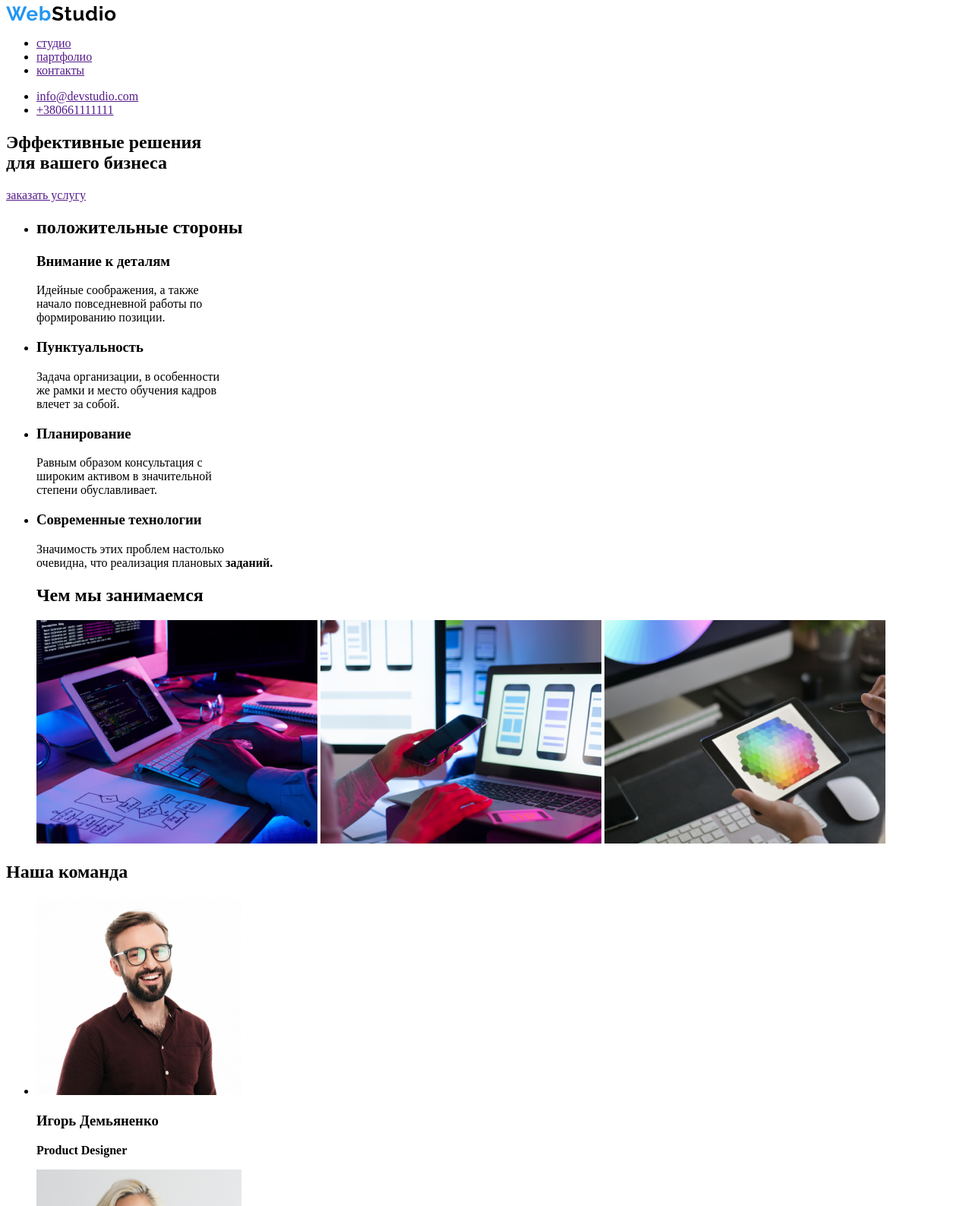
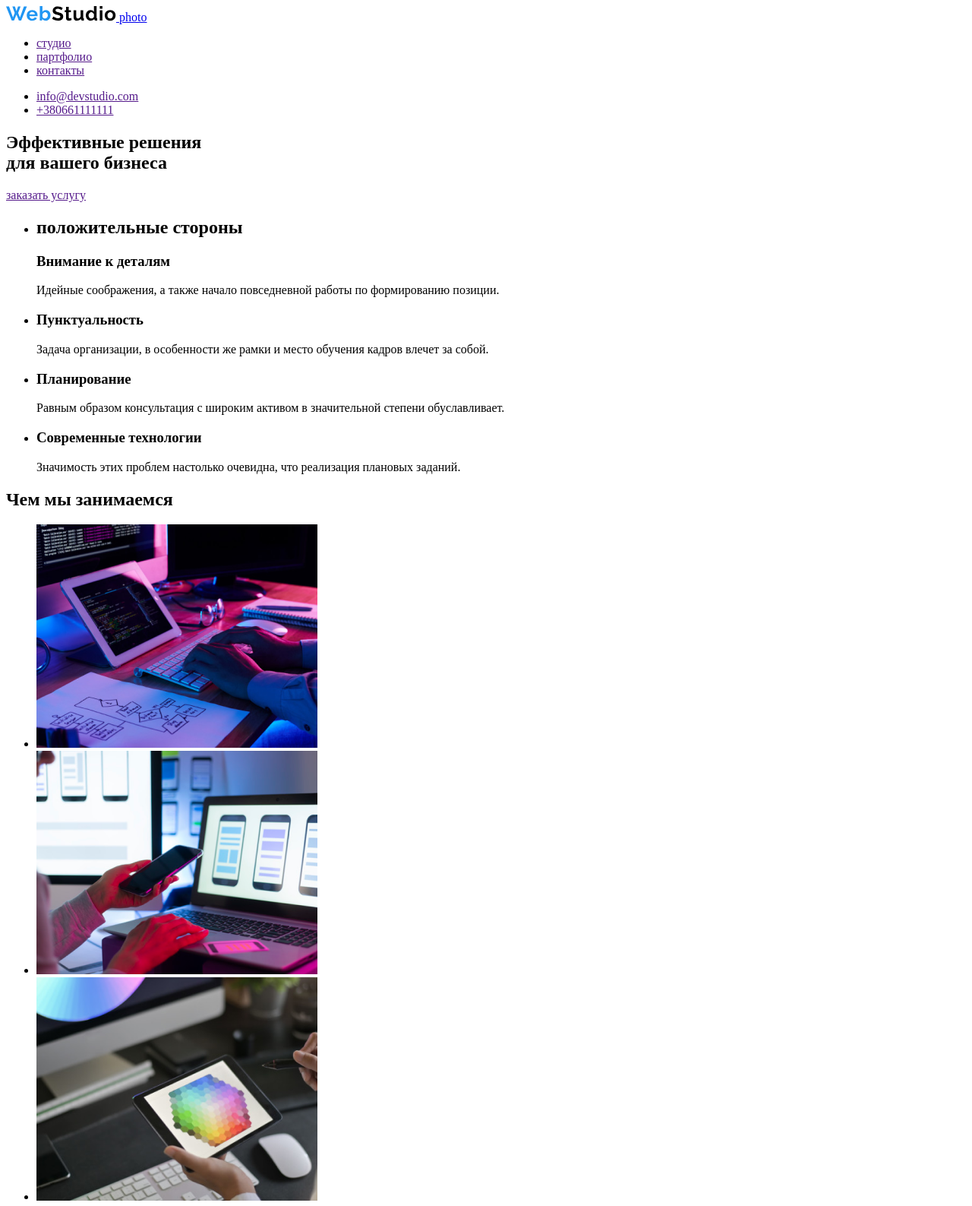
Before and after one commit to Kyrylo-bit/kirill, a plain HTML site: page kod/index.html in a window 1280 px wide. Shown: the top 1587 px of the page at 76% size. Drawn offline with Linux system fonts and the light colour scheme.

Commit message:
22.11.21
Hw1

```diff
--- a/kod/index.html
+++ b/kod/index.html
@@ -9,8 +9,8 @@
 <body>
     <HEader>
         <nav>
-         <a href="/">
-            <img src="/IMAGE/logo.png.svg" alt=""
+         <a href=" / ">
+            <img src="/IMAGE/logo.png.svg" alt="логотип компании" />
             photo
          </a>
 
@@ -33,32 +33,33 @@
             </section>
         </div>
 
-        <section>
+            <section>
             <ul>
                 <li>
                     <h2>положительные стороны</h2>
                      <h3>Внимание к деталям</h3>
-                    <p>Идейные соображения, а также <br/> начало повседневной работы по <br/> формированию позиции.</p>
+                    <p>Идейные соображения, а также начало повседневной работы по формированию позиции.</p>
                 </li>
                 <li>
                     <h3>Пунктуальность</h3>
-                    <p>Задача организации, в особенности <br/> же рамки и место обучения кадров <br/> влечет за собой.</p>
+                    <p>Задача организации, в особенности же рамки и место обучения кадров влечет за собой.</p>
                 <li>
                     <h3>Планирование</h3>
-                    <p>Равным образом консультация с <br/> широким активом в значительной <br/> степени обуславливает.</p>
+                    <p>Равным образом консультация с широким активом в значительной степени обуславливает.</p>
                 </li>
                 <li>
                     <h3>Современные технологии</h3>
-                    <p>Значимость этих проблем настолько <br/> очевидна, что реализация плановых <b/r> заданий.</p>
+                    <p>Значимость этих проблем настолько очевидна, что реализация плановых заданий.</p>
                 </li>
             </ul>
+            </section>
 
             <section>
+                <h2>Чем мы занимаемся</h2>
                 <ul>
-                    <h2>Чем мы занимаемся</h2>
-                    <img src="/IMAGE/1.png" alt="" width="370">
-                    <img src="/IMAGE/2.png" alt="" width="370">
-                    <img src="/IMAGE/3.png" alt="" width="370">
+                    <li><img src="/IMAGE/1.png" alt="" width="370"></li>
+                    <li><img src="/IMAGE/2.png" alt="" width="370"></li>
+                    <li><img src="/IMAGE/3.png" alt="" width="370"></li>
                 </ul>
             </section>
 
@@ -96,16 +97,6 @@
 
                 </ul>
             </section>
-
-
-
-
-
-
-
     </HEader>
-
-
-
 </body>
 </html>
```
